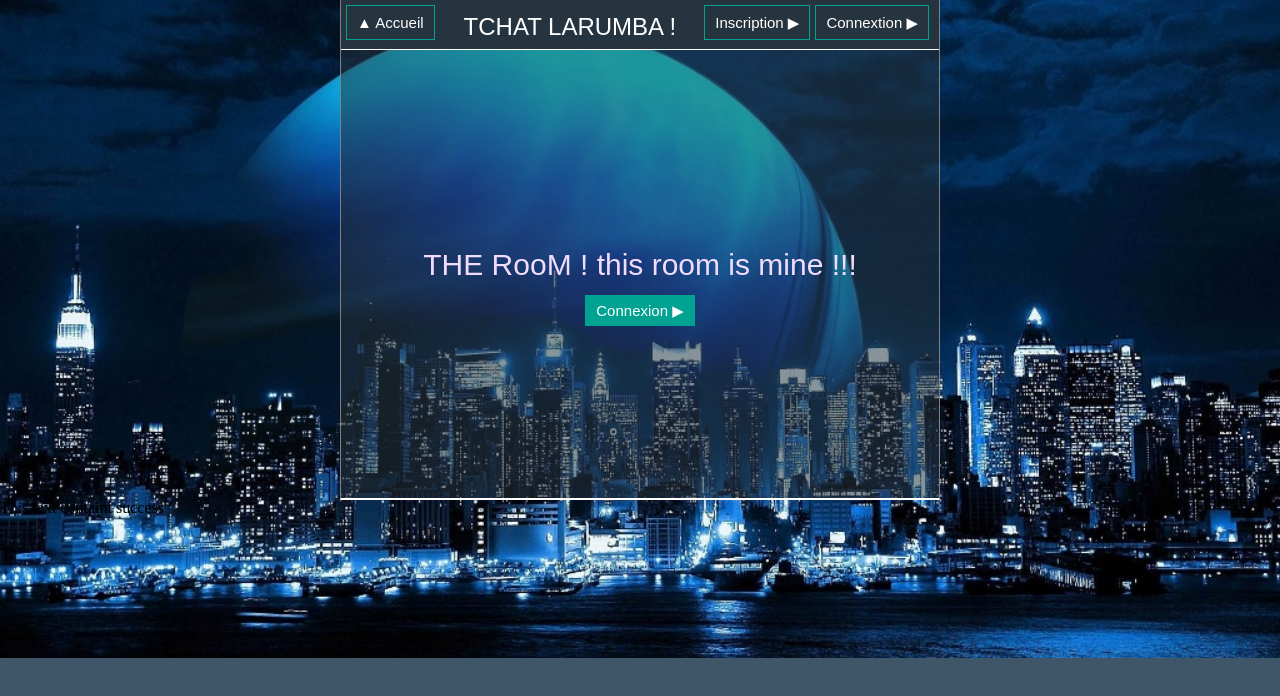
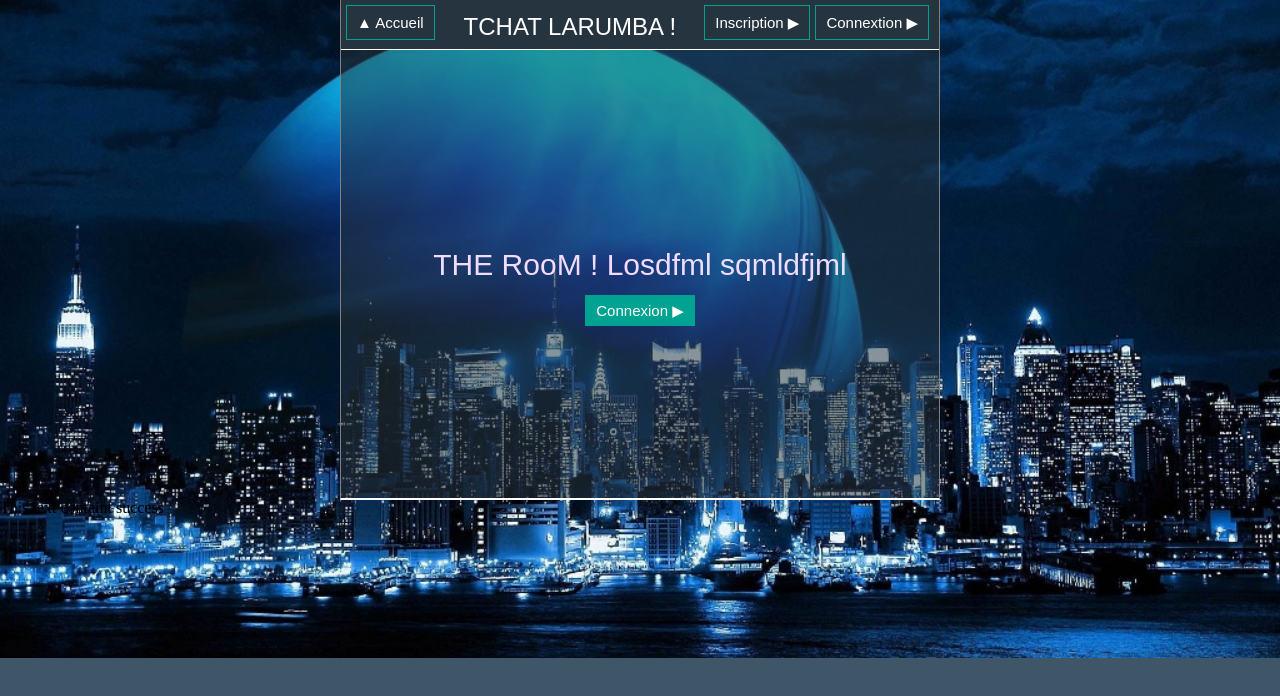
Before and after one commit to Maftouhou/kwicktchat, a website: page public/index.html in a window 1280 px wide. Drawn offline with Linux system fonts and the light colour scheme.

Commit message:
Editing the main page

```diff
--- a/public/home.html
+++ b/public/home.html
@@ -1,3 +1,3 @@
-<h3 class="animateEl">THE RooM ! this room is mine !!!</h3>
+<h3 class="animateEl">THE RooM ! Losdfml sqmldfjml </h3>
 
 <a id="homeBtn" class="btn" href="connexion.html">Connexion &#9654;</a>
```
